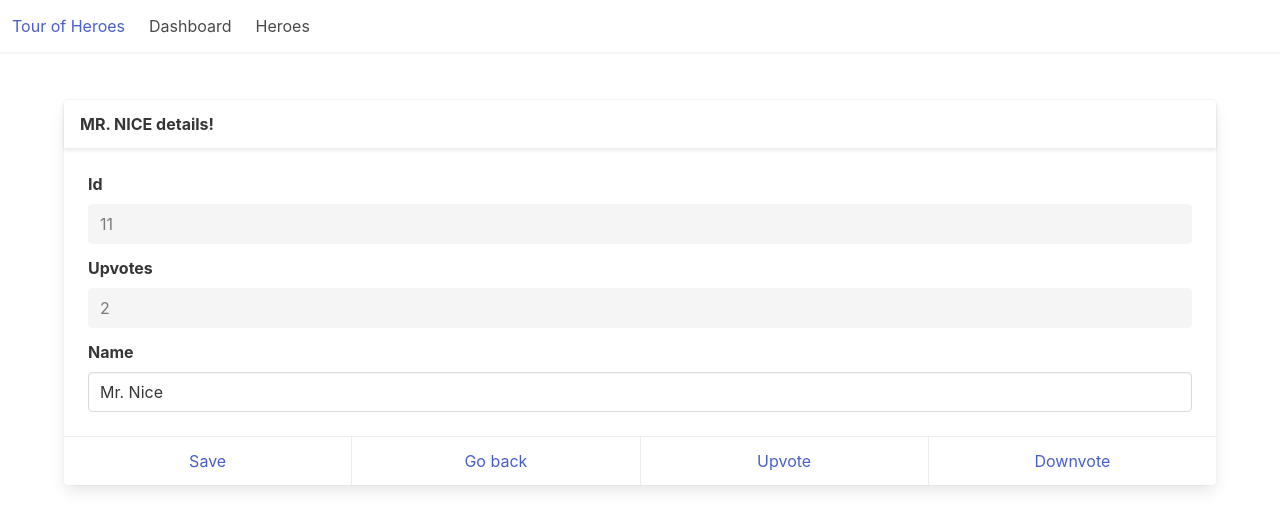
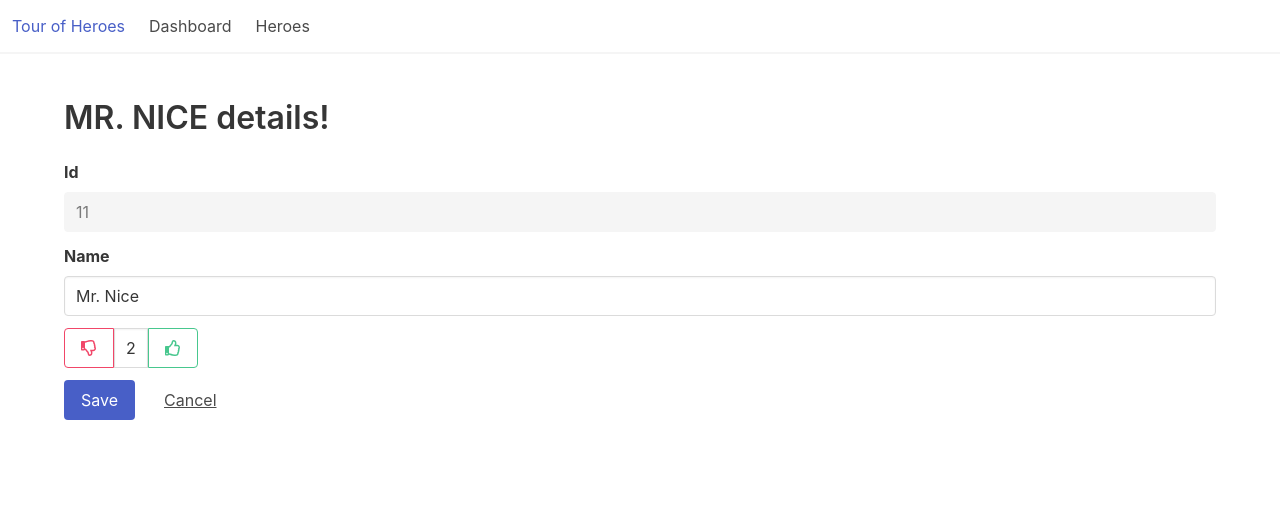
Before and after one commit to ajkl2533/tour-of-heroes, an Angular app: page /detail/11 in a window 1280 px wide. Shown: the top 530 px of the page. Built offline with nearby package versions, Linux system fonts and the light colour scheme.

Commit message:
Update - disable submit button, when form is not valid

```diff
--- a/src/app/components/hero/hero-details.component.html
+++ b/src/app/components/hero/hero-details.component.html
@@ -1,38 +1,43 @@
 <div class="columns">
   <div class="column">
-    <div class="card" *ngIf="hero">
-      <header class="card-header">
-        <p class="card-header-title">{{ hero.name | uppercase }} details!</p>
-      </header>
-      <div class="card-content">
+    <form *ngIf="hero" #heroDetailForm="ngForm">
+      <h2 class="title">{{ hero.name | uppercase }} details!</h2>
       <div class=field>
         <label class="label">Id</label>
         <div class="control">
-              <input type="text" disabled value="{{ hero.id }}" class="input">
-          </div>
-        </div>
-        <div class=field>
-            <label class="label">Upvotes</label>
-            <div class="control">
-                <input type="text" disabled value="{{ hero.upvotes }}" class="input">
+            <input type="text" disabled value="{{ hero.id }}" name="id" class="input">
         </div>
       </div>
       <div class="field">
         <label for="name" class="label">Name</label>
         <div class="control">
-            <input type="text" class="input" id="name" placeholder="name" required [(ngModel)]="hero.name" #name="ngModel" [class.is-danger]="name.invalid && name.touched">
+          <input type="text" class="input" id="name" name="name" placeholder="name" required [(ngModel)]="hero.name" #name="ngModel" [class.is-danger]="name.invalid && name.touched">
         </div>
         <p class="help is-danger" *ngIf="name.errors && (name.dirty || name.touched)">
           <span>Name is required!</span>
         </p>
       </div>
+
+      <div class="field has-addons">
+        <p class="control">
+          <a (click)="downvoteHero()" class="button is-outlined is-danger"><span class="far fa-thumbs-down"></span></a>
+        </p>
+        <p class="control">
+          <span class="input has-text-centered">{{ hero.upvotes }}</span>
+        </p>
+        <p class="control">
+            <a (click)="upvoteHero()" class="button is-outlined is-success"><span class="far fa-thumbs-up"></span></a>
+        </p>
       </div>
-      <footer class="card-footer">
-          <a class="card-footer-item" (click)="saveHero()">Save</a>
-          <a class="card-footer-item" (click)="goBack()">Go back</a>
-          <a class="card-footer-item" (click)="upvoteHero()">Upvote</a>
-          <a class="card-footer-item" (click)="downvoteHero()">Downvote</a>
-      </footer>
+
+      <div class="field is-grouped">
+          <div class="control">
+            <button class="button is-link" [disabled]="!heroDetailForm.form.valid" (click)="saveHero()">Save</button>
+          </div>
+          <div class="control">
+            <button class="button is-text" (click)="goBack()">Cancel</button>
           </div>
         </div>
+    </form>
   </div>
+</div>
--- a/src/app/components/hero/hero-details.component.scss
+++ b/src/app/components/hero/hero-details.component.scss
@@ -0,0 +1,3 @@
+.field.has-addons .control:not(:last-child) {
+    margin-right: 0;
+}
```
Lines whose indentation alone changed are shown as unchanged.
